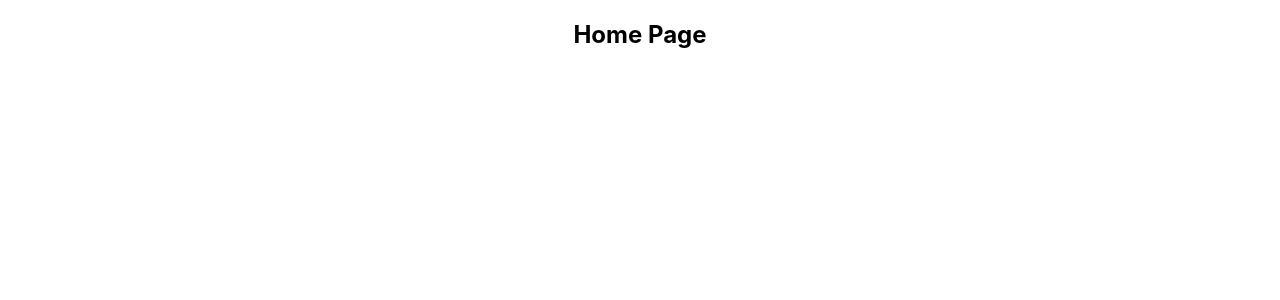
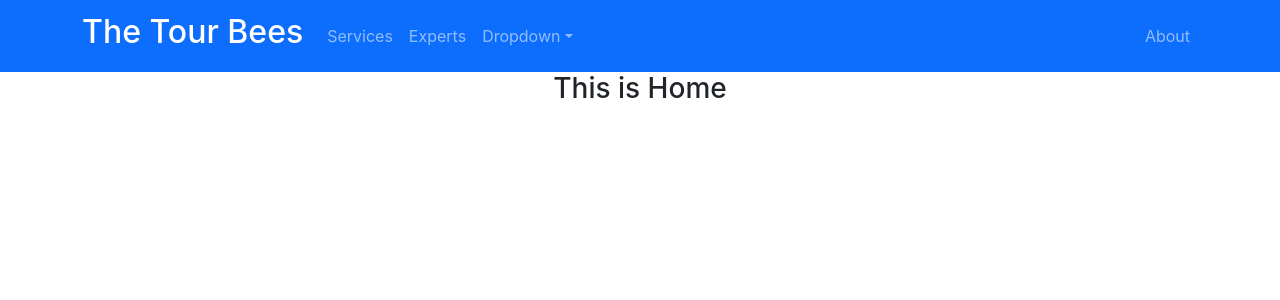
Before and after one commit to mdmehedihasan/the-tour-bees-site, a React (Create React App) app: page / in a window 1280 px wide. Shown: the top 300 px of the page. Built offline with nearby package versions, Linux system fonts and the light colour scheme.

Commit message:
bootstrap css added

```diff
--- a/public/index.html
+++ b/public/index.html
@@ -13,6 +13,9 @@
       user's mobile device or desktop. See https://developers.google.com/web/fundamentals/web-app-manifest/
     -->
   <link rel="manifest" href="%PUBLIC_URL%/manifest.json" />
+  <!-- Bootstrap css link -->
+  <link href="https://cdn.jsdelivr.net/npm/bootstrap@5.1.3/dist/css/bootstrap.min.css" rel="stylesheet"
+    integrity="sha384-1BmE4kWBq78iYhFldvKuhfTAU6auU8tT94WrHftjDbrCEXSU1oBoqyl2QvZ6jIW3" crossorigin="anonymous">
   <!--
       Notice the use of %PUBLIC_URL% in the tags above.
       It will be replaced with the URL of the `public` folder during the build.
--- a/src/App.js
+++ b/src/App.js
@@ -1,12 +1,15 @@
-import logo from './logo.svg';
 import './App.css';
+import { Route, Routes } from 'react-router-dom';
+import Home from './Pages/Home/Home/Home';
+import Header from './Shared/Header/Header';
 
 function App() {
   return (
     <div className="App">
-      <h2>
-        Home Page
-      </h2>
+      <Header></Header>
+      <Routes>
+        <Route path='/' element={<Home></Home>}></Route>
+      </Routes>
     </div>
   );
 }
--- a/src/Shared/Header/Header.js
+++ b/src/Shared/Header/Header.js
@@ -0,0 +1,38 @@
+import React from 'react';
+import { Container, Nav, Navbar, NavDropdown } from 'react-bootstrap';
+import { Link } from 'react-router-dom';
+
+const Header = () => {
+    return (
+        <Navbar sticky='top' collapseOnSelect expand="lg" bg="primary" variant="dark">
+            <Container>
+                <Navbar.Brand as={Link} to="/">
+                    <h2>
+                        The Tour Bees
+                    </h2>
+                </Navbar.Brand>
+                <Navbar.Toggle aria-controls="responsive-navbar-nav" />
+                <Navbar.Collapse id="responsive-navbar-nav">
+                    <Nav className="me-auto">
+                        <Nav.Link href="home#services">Services</Nav.Link>
+                        <Nav.Link href="home#Experts">Experts</Nav.Link>
+                        <NavDropdown title="Dropdown" id="collasible-nav-dropdown">
+                            <NavDropdown.Item href="#action/3.1">Action</NavDropdown.Item>
+                            <NavDropdown.Item href="#action/3.2">Another action</NavDropdown.Item>
+                            <NavDropdown.Item href="#action/3.3">Something</NavDropdown.Item>
+                            <NavDropdown.Divider />
+                            <NavDropdown.Item href="#action/3.4">Separated link</NavDropdown.Item>
+                        </NavDropdown>
+                    </Nav>
+                    <Nav>
+                        <Nav.Link as={Link} to="/about">About</Nav.Link>
+
+
+                    </Nav>
+                </Navbar.Collapse>
+            </Container>
+        </Navbar>
+    );
+};
+
+export default Header;
--- a/src/index.js
+++ b/src/index.js
@@ -3,12 +3,15 @@ import ReactDOM from 'react-dom/client';
 import './index.css';
 import App from './App';
 import reportWebVitals from './reportWebVitals';
+import { BrowserRouter } from 'react-router-dom';
 
 const root = ReactDOM.createRoot(document.getElementById('root'));
 root.render(
-  <React.StrictMode>
-    <App />
-  </React.StrictMode>
+  <BrowserRouter>
+    <React.StrictMode>
+      <App />
+    </React.StrictMode>
+  </BrowserRouter>
 );
 
 // If you want to start measuring performance in your app, pass a function
```
